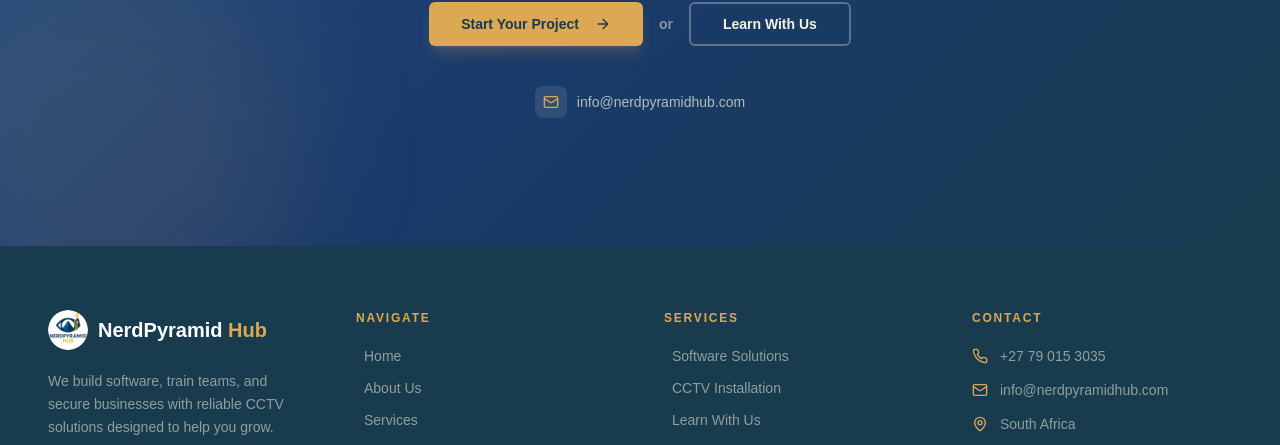
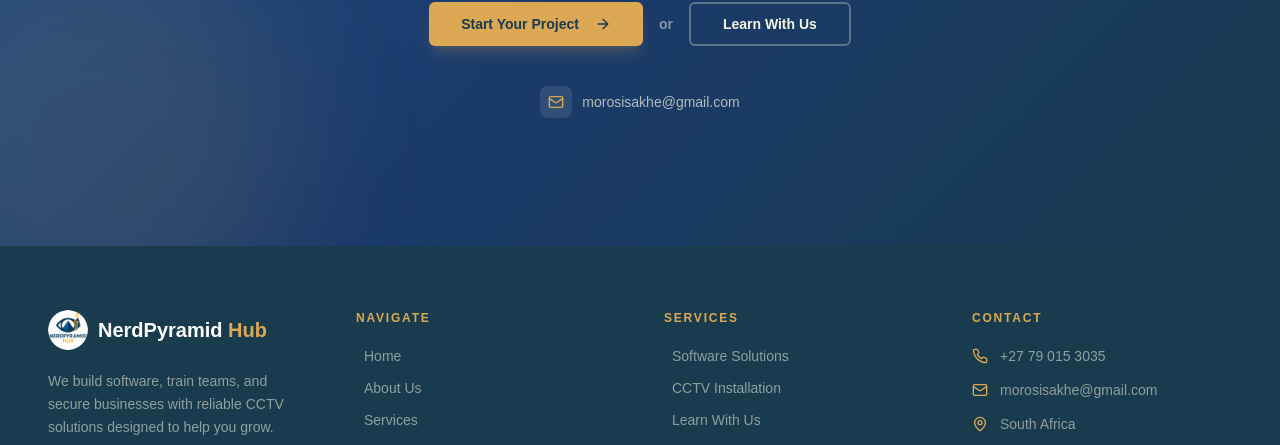
Before and after one commit to NerdPyramid-Hub/nerdpyramid-hub-website, a Next.js app: page / in a window 1280 px wide. Shown: the part 5617-6062 px from the top of the page. Built offline with nearby package versions, Linux system fonts and the light colour scheme.

Commit message:
replaced old email address with my personal gmail

```diff
--- a/components/AboutPage.tsx
+++ b/components/AboutPage.tsx
@@ -280,7 +280,7 @@ export default function AboutPage() {
                 <div className="flex items-center">
                   <Mail className="h-5 w-5 text-[#27548A] mr-3" />
                   <span className="text-[#183B4E]">
-                    info@nerdpyramidhub.com
+                    morosisakhe@gmail.com
                   </span>
                 </div>
                 <div className="flex items-center">
--- a/components/CCTVServicesPage.tsx
+++ b/components/CCTVServicesPage.tsx
@@ -594,7 +594,7 @@ export default function CCTVServicesPage() {
       size="lg"
       className="font-bold text-white hover:opacity-90"
       style={{ backgroundColor: "#4CAF50" }}
-      onClick={() => window.open("mailto:info@nerdpyramidhub.com", "_blank")}
+      onClick={() => window.open("mailto:morosisakhe@gmail.com", "_blank")}
     >
       <Mail className="h-5 w-5 mr-2" />
       Email Us
--- a/components/ContactSection.tsx
+++ b/components/ContactSection.tsx
@@ -62,10 +62,10 @@ export default function ContactSection() {
               <Mail className="h-4 w-4 text-[#DDA853]" />
             </div>
             <Link
-              href="mailto:info@nerdpyramidhub.com"
+              href="mailto:morosisakhe@gmail.com"
               className="text-[#F3F3E0]/70 hover:text-[#DDA853] transition-colors text-sm font-medium"
             >
-              info@nerdpyramidhub.com
+              morosisakhe@gmail.com
             </Link>
           </div>
         </div>
--- a/components/ContactUsPage.tsx
+++ b/components/ContactUsPage.tsx
@@ -43,7 +43,7 @@ export default function ContactUsPage() {
                 Call Now: +27 79 015 3035
               </Button>
             </a>
-            <a href="mailto:info@nerdpyramidhub.com">
+            <a href="mailto:morosisakhe@gmail.com">
               <Button
                 size="lg"
                 className="font-bold text-white hover:opacity-90 w-full"
--- a/components/Footer.tsx
+++ b/components/Footer.tsx
@@ -108,8 +108,8 @@ export default function Footer() {
               </li>
               <li className="flex items-start gap-3 text-sm text-[#F3F3E0]/55">
                 <Mail className="h-4 w-4 text-[#DDA853] flex-shrink-0 mt-0.5" />
-                <a href="mailto:info@nerdpyramidhub.com" className="hover:text-[#DDA853] transition-colors break-all">
-                  info@nerdpyramidhub.com
+                <a href="mailto:morosisakhe@gmail.com" className="hover:text-[#DDA853] transition-colors break-all">
+                  morosisakhe@gmail.com
                 </a>
               </li>
               <li className="flex items-start gap-3 text-sm text-[#F3F3E0]/55">
--- a/components/SoftwareSolutionsPage.tsx
+++ b/components/SoftwareSolutionsPage.tsx
@@ -496,7 +496,7 @@ export default function SoftwareSolutionsPage() {
       size="lg"
       className="font-bold text-white hover:opacity-90"
       style={{ backgroundColor: "#4CAF50" }}
-      onClick={() => window.open("mailto:info@nerdpyramidhub.com", "_blank")}
+      onClick={() => window.open("mailto:morosisakhe@gmail.com", "_blank")}
     >
       <Mail className="h-5 w-5 mr-2" />
       Email Us
```
